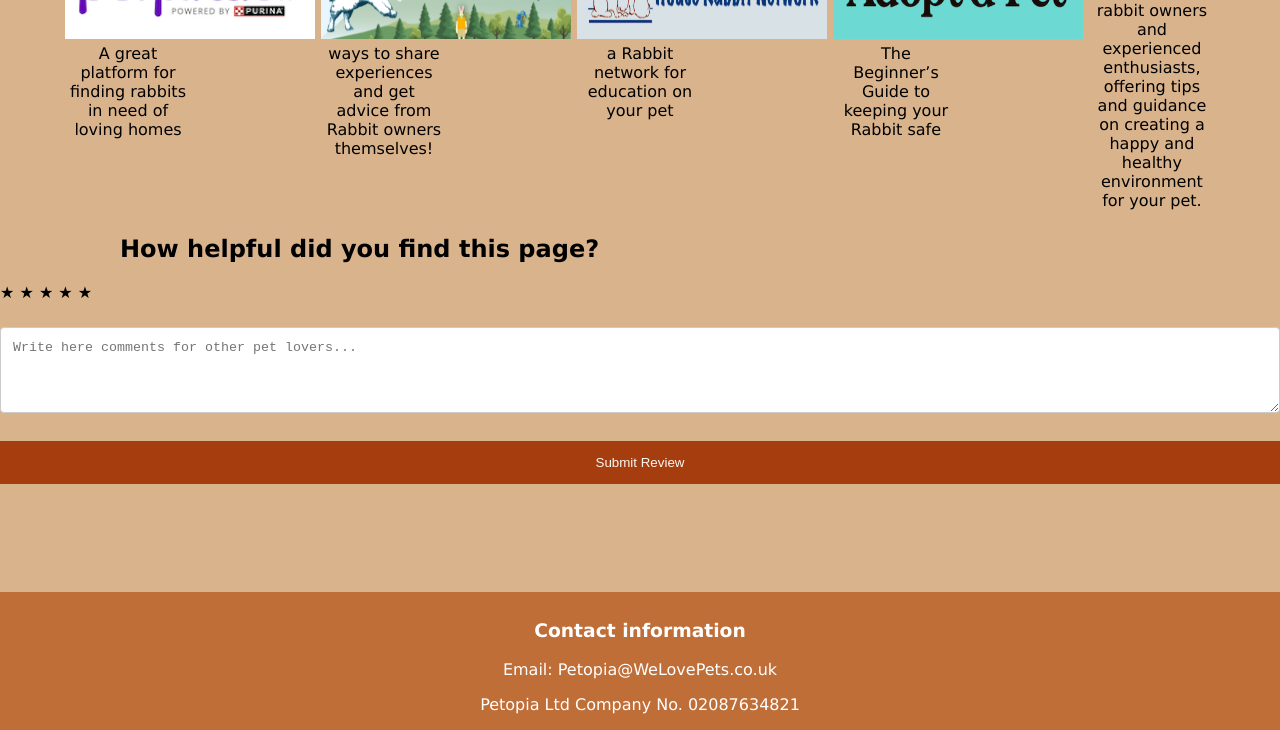
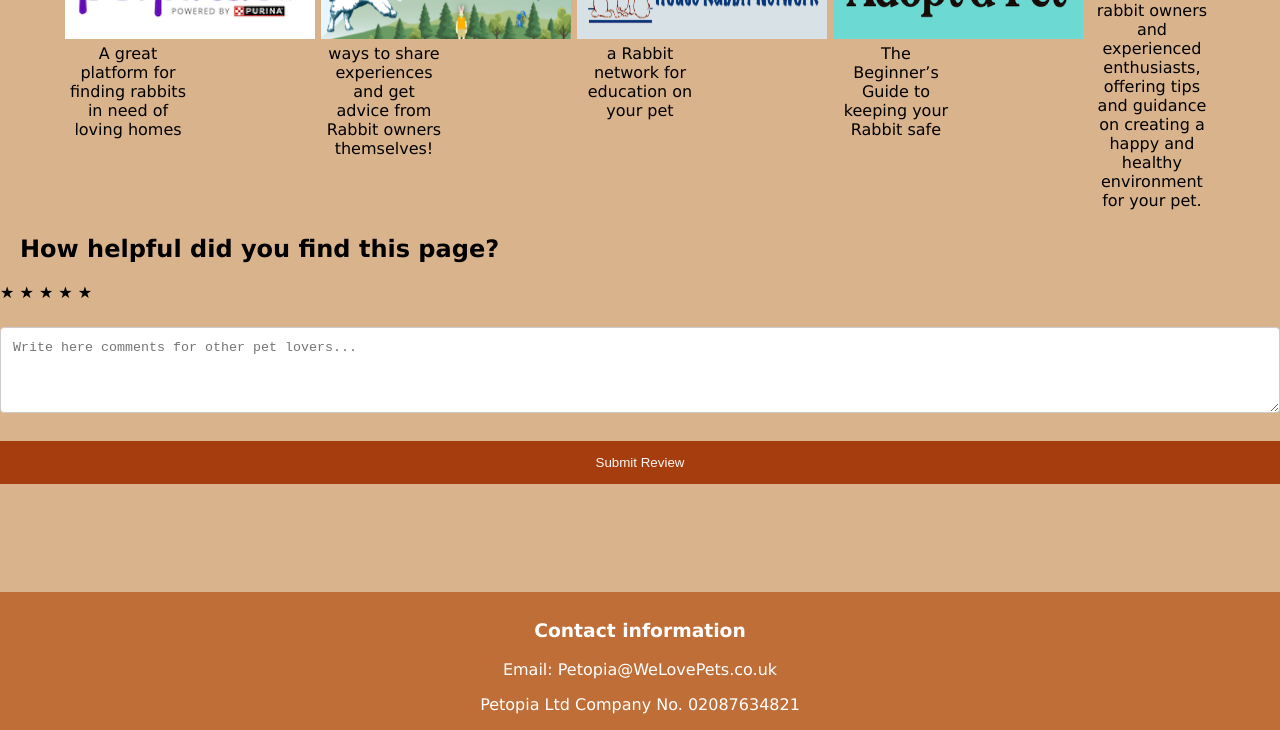
Before and after one commit to Aisha00L/InteractiveWebsite, a plain HTML site: page rabbitpage.html in a window 1280 px wide. Shown: the part 1137-1867 px from the top of the page. Drawn offline with Linux system fonts and the light colour scheme.

Commit message:
Update rabbitpage.html

```diff
--- a/rabbitpage.html
+++ b/rabbitpage.html
@@ -51,7 +51,6 @@ body {
 <div class="topnav" width"500px">
   <a class="active" href="index.html">Home</a>
   <a href="petfish.html">Fish</a>
-  <a href="#contact">Dogs</a>
   <a href="rabbitpage.html">Rabbits</a>
   <a href="catpage.html">Cats</a>
   <a href="birdpage.html">Birds</a>
@@ -577,7 +576,7 @@ input[type=submit]:hover {
       </style>
 <section class="review-box">
 
-  <h2 style=margin-left:120px>How helpful did you find this page?</h2>
+  <h2 style=margin-left:20px>How helpful did you find this page?</h2>
 
       <div class="stars">
 
```
